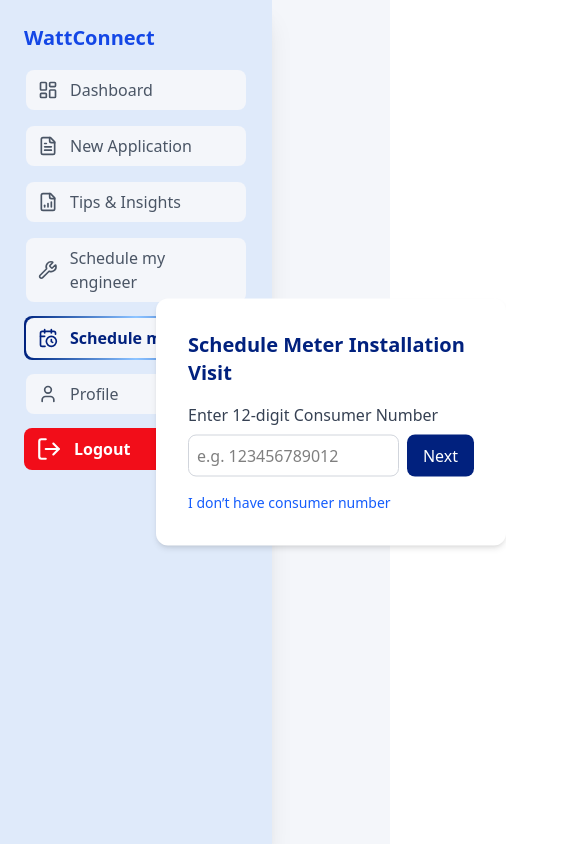
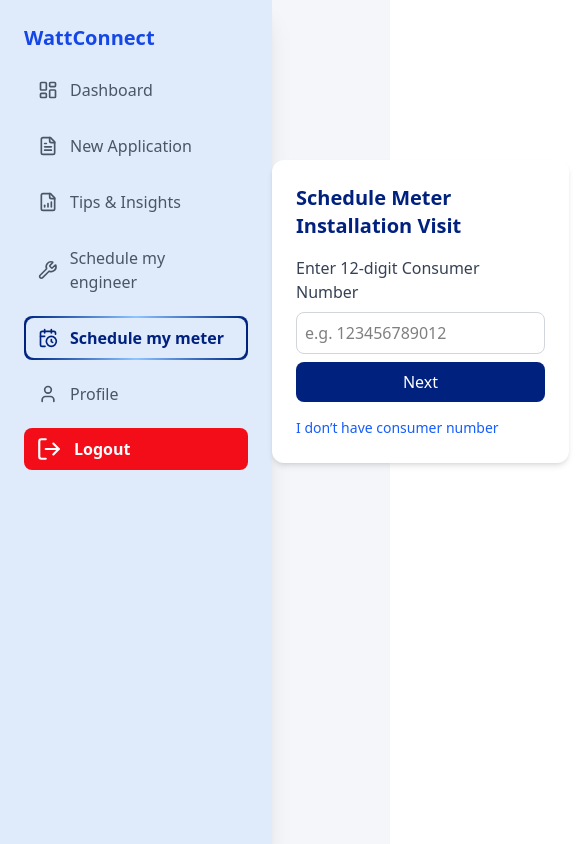
Before and after one commit to banhisikha-talukdar/WattConnect, a React (Vite) app in the folder wattconnect-client/: page /customer/my_meter_scheduling in a window 390 px wide. Shown: the top 844 px of the page, 585 px wide, since content can reach past the window. Built offline with nearby package versions, Linux system fonts and the light colour scheme.

Commit message:
Fixed schedule code and made responsive ui changes

```diff
--- a/wattconnect-client/src/components/Navbar.jsx
+++ b/wattconnect-client/src/components/Navbar.jsx
@@ -48,8 +48,8 @@ export default function Navbar({ type }) {
               `}>
                 <div className={`flex items-center gap-3 cursor-pointer px-3 py-2 rounded-lg w-full h-full
                   ${isActive
-                    ? 'bg-[#f4f6fa] font-semibold text-[#01217e]'
-                    : 'bg-[#f4f6fa] text-gray-600 hover:text-blue-500'}
+                    ? 'bg-[#dfeafa] font-semibold text-[#01217e]'
+                    : 'bg-[#dfeafa] text-gray-600 hover:text-blue-500'}
                 `}>
                   {link.icon}
                   <span>{link.name}</span>
--- a/wattconnect-client/src/pages/Customer/EngineerSchedule.jsx
+++ b/wattconnect-client/src/pages/Customer/EngineerSchedule.jsx
@@ -21,10 +21,9 @@ export default function EngineerSchedule() {
           message: state.message,
           submittedAt: state.submittedAt,
           status: "Pending",
-        formData: state.formData || null, // ⬅️ include form details
+          formData: state.formData || null,
         },
       ]);
-
       hasAddedSubmission.current = true;
       navigate(location.pathname, { replace: true, state: {} });
     }
@@ -45,10 +44,6 @@ export default function EngineerSchedule() {
     navigate("/customer/dashboard");
   };
 
-  const handleRemoveSubmission = (index) => {
-    setSubmissions((prev) => prev.filter((_, i) => i !== index));
-  };
-
   const handleCancelSchedule = (id) => {
     setSubmissions((prev) =>
       prev.map((submission) =>
@@ -64,18 +59,21 @@ export default function EngineerSchedule() {
   };
 
   return (
-    <div className="flex h-screen bg-[#f4f6fa] relative">
+    <div className="flex min-h-screen bg-[#f4f6fa]">
+      {/* Sidebar */}
+      <div className="w-64 shrink-0">
         <Navbar type="customer" />
+      </div>
 
-      {/* Main content area */}
-      <div className="flex flex-1 p-6 relative">
-        {/* Submission boxes aligned top-left */}
+      {/* Main area */}
+      <div className="flex-1 p-4 md:p-6 relative flex flex-col md:flex-row gap-6">
+        {/* Submissions - left aligned */}
         {submissions.length > 0 && (
-          <div className="absolute top-6 left-6 space-y-4 z-10">
+          <div className="space-y-4 w-full md:w-[22rem] overflow-y-auto">
             {submissions.map((submission) => (
               <div
                 key={submission.id}
-              className="bg-white shadow-md border border-gray-300 rounded-lg p-4 w-80 relative"
+                className="bg-white shadow-md border border-gray-300 rounded-lg p-4"
               >
                 <p className="text-gray-800 font-medium mb-1">
                   {submission.message}
@@ -120,32 +118,28 @@ export default function EngineerSchedule() {
                 )}
               </div>
             ))}
-
           </div>
         )}
 
-        {/* Consumer number input — shifts to top-right if submission exists, otherwise centers */}
-        <div
-          className={`transition-all duration-300 absolute ${
-            submissions.length > 0
-              ? "top-6 right-6"
-              : "top-1/2 left-1/2 -translate-x-1/2 -translate-y-1/2"
-          }`}
-        >
-          <div className="bg-white shadow-md rounded-xl p-8 w-[350px]">
+        {/* Consumer Input - right aligned or centered if no submissions */}
+          <div className={`flex w-full ${submissions.length === 0
+            ? "justify-center items-center min-h-[70vh]"
+            : "justify-end items-start"
+          }`}>
+          <div className="w-full max-w-sm bg-white shadow-md rounded-xl p-6">
             <h2 className="text-xl font-semibold text-[#01217e] mb-4">
               Schedule Engineer Visit
             </h2>
             <label className="block text-gray-700 mb-2">
               Enter 12-digit Consumer Number
             </label>
-            <div className="flex gap-2">
+            <div className="flex flex-col sm:flex-row gap-2">
               <input
                 type="text"
                 maxLength={12}
                 value={consumerNumber}
                 onChange={(e) => setConsumerNumber(e.target.value)}
-                className="w-full border border-gray-300 p-2 rounded-lg focus:outline-none focus:ring-2 focus:ring-blue-400"
+                className="flex-1 border border-gray-300 p-2 rounded-lg focus:outline-none focus:ring-2 focus:ring-blue-400"
                 placeholder="e.g. 123456789012"
               />
               <button
--- a/wattconnect-client/src/pages/Customer/MeterSchedule.jsx
+++ b/wattconnect-client/src/pages/Customer/MeterSchedule.jsx
@@ -21,10 +21,9 @@ export default function MeterSchedule() {
           message: state.message,
           submittedAt: state.submittedAt,
           status: "Pending",
-          formData: state.formData || null, // ⬅️ include form details
+          formData: state.formData || null,
         },
       ]);
-
       hasAddedSubmission.current = true;
       navigate(location.pathname, { replace: true, state: {} });
     }
@@ -60,18 +59,21 @@ export default function MeterSchedule() {
   };
 
   return (
-    <div className="flex h-screen bg-[#f4f6fa] relative">
-      <Navbar type="customer" />
+    <div className="flex min-h-screen bg-[#f4f6fa]">
+      {/* Sidebar */}
+      <div className="w-64 shrink-0">
+        <Navbar type="customer" />
+      </div>
 
-      {/* Main content area */}
-      <div className="flex flex-1 p-6 relative">
-        {/* Submission boxes aligned top-left */}
+      {/* Main area */}
+      <div className="flex-1 p-4 md:p-6 relative flex flex-col md:flex-row gap-6">
+        {/* Submissions - left aligned */}
         {submissions.length > 0 && (
-          <div className="absolute top-6 left-6 space-y-4 z-10">
+          <div className="space-y-4 w-full md:w-[22rem] overflow-y-auto">
             {submissions.map((submission) => (
               <div
                 key={submission.id}
-                className="bg-white shadow-md border border-gray-300 rounded-lg p-4 w-80 relative"
+                className="bg-white shadow-md border border-gray-300 rounded-lg p-4"
               >
                 <p className="text-gray-800 font-medium mb-1">
                   {submission.message}
@@ -119,28 +121,25 @@ export default function MeterSchedule() {
           </div>
         )}
 
-        {/* Consumer number input — shifts to top-right if submission exists, otherwise centers */}
-        <div
-          className={`transition-all duration-300 absolute ${
-            submissions.length > 0
-              ? "top-6 right-6"
-              : "top-1/2 left-1/2 -translate-x-1/2 -translate-y-1/2"
-          }`}
-        >
-          <div className="bg-white shadow-md rounded-xl p-8 w-[350px]">
+        {/* Consumer Input - right aligned or centered if no submissions */}
+          <div className={`flex w-full ${submissions.length === 0
+            ? "justify-center items-center min-h-[70vh]"
+            : "justify-end items-start"
+          }`}>
+          <div className="w-full max-w-sm bg-white shadow-md rounded-xl p-6">
             <h2 className="text-xl font-semibold text-[#01217e] mb-4">
               Schedule Meter Installation Visit
             </h2>
             <label className="block text-gray-700 mb-2">
               Enter 12-digit Consumer Number
             </label>
-            <div className="flex gap-2">
+            <div className="flex flex-col sm:flex-row gap-2">
               <input
                 type="text"
                 maxLength={12}
                 value={consumerNumber}
                 onChange={(e) => setConsumerNumber(e.target.value)}
-                className="w-full border border-gray-300 p-2 rounded-lg focus:outline-none focus:ring-2 focus:ring-blue-400"
+                className="flex-1 border border-gray-300 p-2 rounded-lg focus:outline-none focus:ring-2 focus:ring-blue-400"
                 placeholder="e.g. 123456789012"
               />
               <button
--- a/wattconnect-client/src/pages/Customer/ScheduleMyMeterForm.jsx
+++ b/wattconnect-client/src/pages/Customer/ScheduleMyMeterForm.jsx
@@ -1,5 +1,7 @@
 import { useState } from "react";
 import { useNavigate } from "react-router-dom";
+import axios from "axios";
+
 
 export default function ScheduleMyMeterForm() {
   const navigate = useNavigate();
@@ -10,6 +12,7 @@ export default function ScheduleMyMeterForm() {
     address: "",
     purpose: "domestic",
     reason: "",
+    preferredDate: "",
   });
 
   const handleChange = (e) => {
@@ -17,17 +20,41 @@ export default function ScheduleMyMeterForm() {
     setFormData((prev) => ({ ...prev, [name]: value }));
   };
 
-  const handleSubmit = (e) => {
-    e.preventDefault();
+  const handleSubmit = async (e) => {
+  e.preventDefault();
+
+  const payload = {
+    district: formData.district,
+    subdivision: formData.subdivision,
+    applicantName: formData.name,
+    address: formData.address,
+    preferredDate: formData.preferredDate,
+    usageType: formData.purpose,
+    reason: formData.reason,
+    consumerNumber: "123456789012",
+  };
+
+  try {
+    await axios.post("http://localhost:5000/api/schedule/meter", payload, {
+      headers: {
+        Authorization: `Bearer ${localStorage.getItem("token")}`,
+      },
+    });
+
     const submittedAt = new Date().toLocaleString();
+
     navigate("/customer/my_meter_scheduling", {
       state: {
-        message: "Meter installation visit scheduled successfully!",
+        message: `Meter installation visit scheduled for ${formData.preferredDate}!`,
         submittedAt,
-        formData, // 👈 Send the whole form
+        formData,
       },
     });
-  };
+  } catch (err) {
+    console.error("❌ Submission failed:", err);
+    alert("Error submitting engineer schedule form.");
+  }
+};
 
   return (
     <div className="min-h-screen bg-[#f2f6fc] p-6">
@@ -39,7 +66,6 @@ export default function ScheduleMyMeterForm() {
           Meter Installation Visit Form
         </h2>
 
-        {/* Form fields remain unchanged */}
         <input
           type="text"
           name="district"
```
Lines whose indentation alone changed are shown as unchanged.
